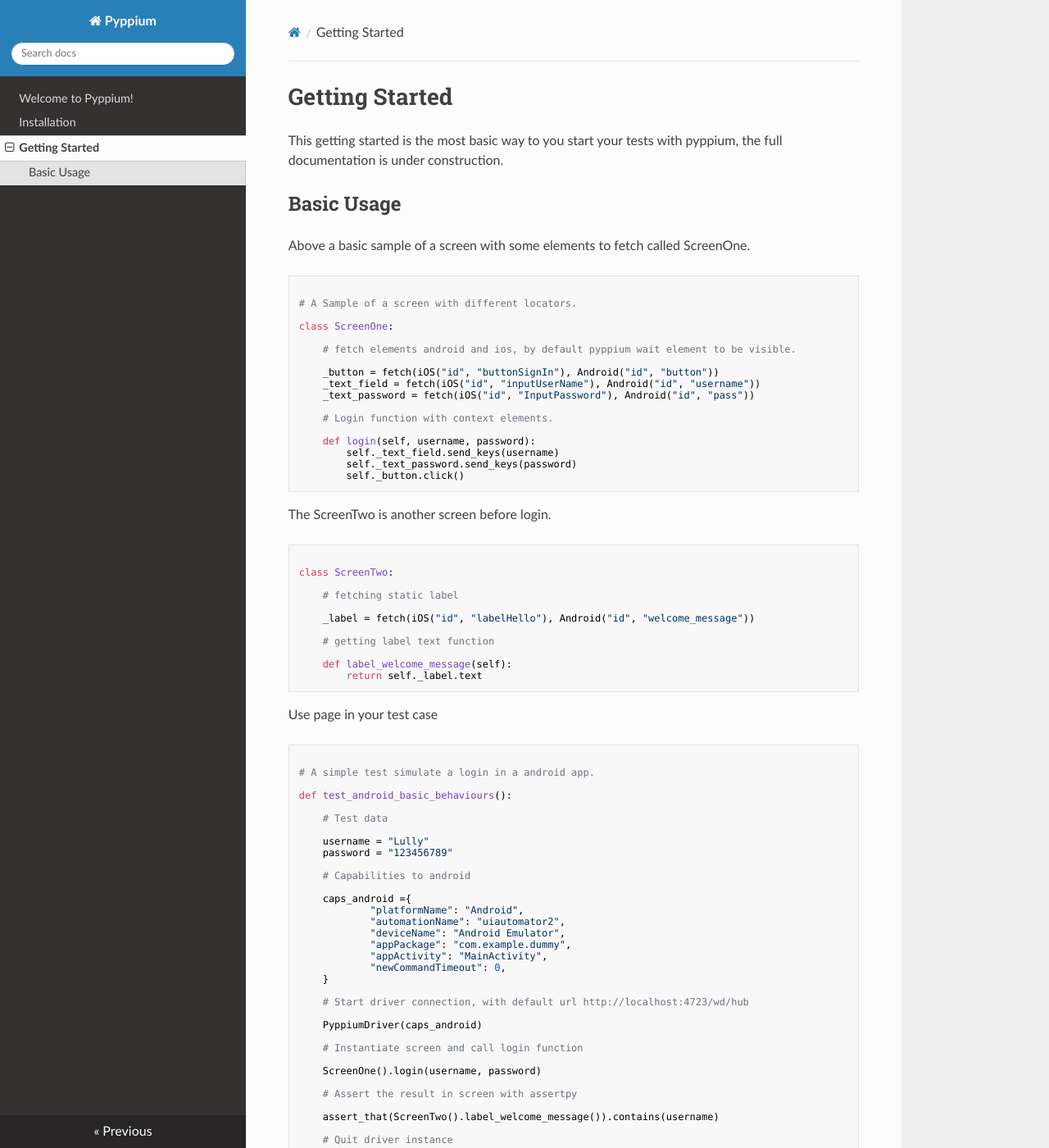
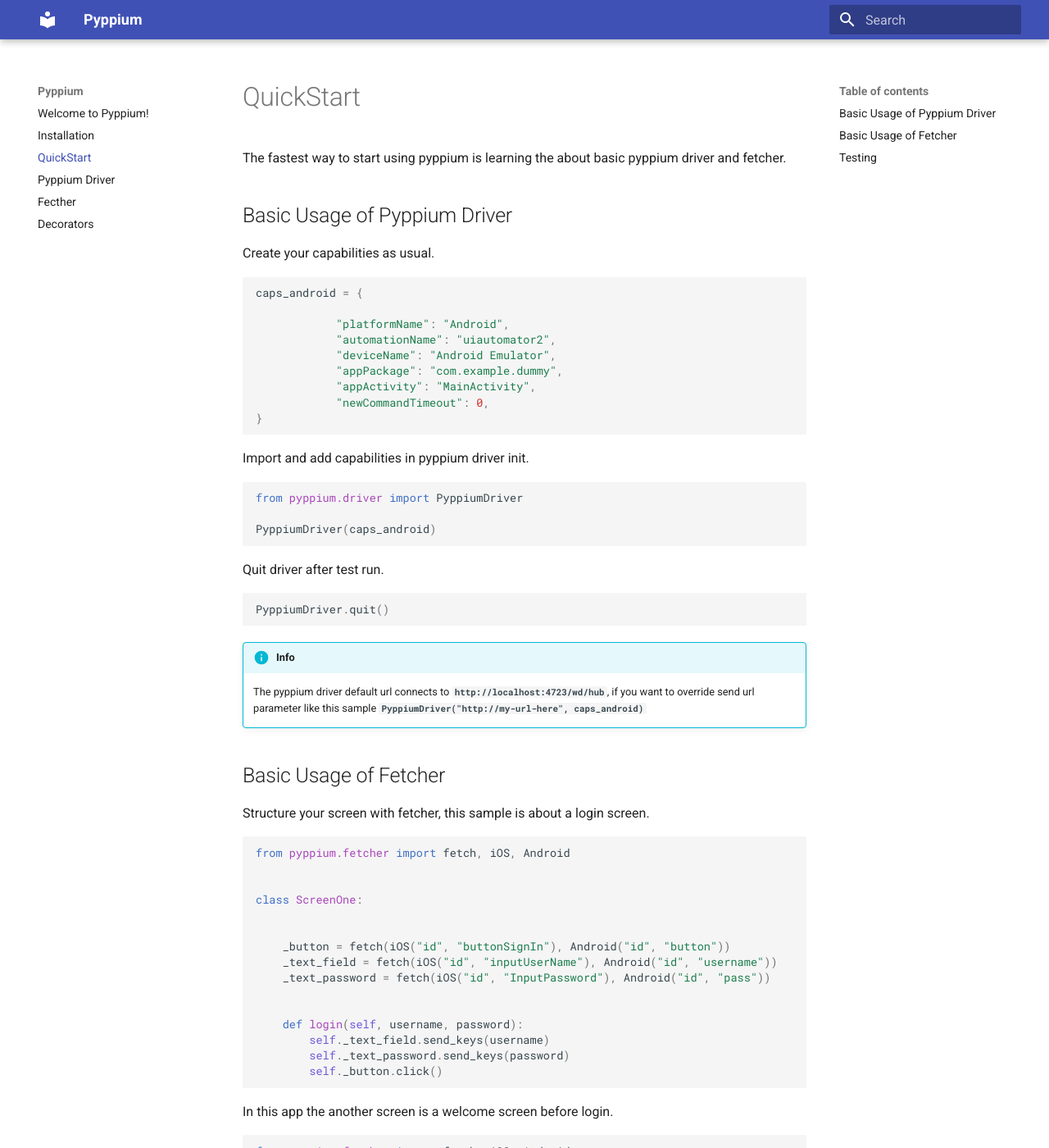
Before and after one commit to leomenezessz/pyppium, an MkDocs documentation site: the page built from docs/getting-started.md, in a window 1280 px wide and 1400 px high. Shown: the whole window at 82% size. Built offline with MkDocs 1.6.1 and Material for MkDocs 9.7.7, drawn with Linux system fonts in a browser that asks for light colours; nearby versions of some CDN libraries; some of the changed text lies outside the part shown.

Commit message:
Pyppium quickstart documentation (#2)
* Implement settings.py to use a global configuration and add tox for distributed tests.

* Add tox-gh-actions and python 3.6, 3.7 and 3.8 for tox test environments

* Add tox append for codecov, add exception to invalid settings.py and test to this scenario

* Customize documentation and add markdown extensions

* Implement settings.py to use a global configuration and add tox for distributed tests.

* Add tox append for codecov, add exception to invalid settings.py and test to this scenario

* Customize documentation and add markdown extensions

`````diff
--- a/docs/getting-started.md
+++ b/docs/getting-started.md
@@ -1,62 +1,103 @@
-# Getting Started
+# QuickStart
 
-This getting started is the most basic way to you start your tests with pyppium, the full documentation is under construction.
+The fastest way to start using pyppium is learning the about basic pyppium driver and fetcher.
 
-## Basic Usage
+## Basic Usage of Pyppium Driver
 
-Above a basic sample of a screen with some elements to fetch called ScreenOne.
+Create your capabilities as usual.
+
+```python
+
+caps_android = {
+
+            "platformName": "Android",
+            "automationName": "uiautomator2",
+            "deviceName": "Android Emulator",
+            "appPackage": "com.example.dummy",
+            "appActivity": "MainActivity",
+            "newCommandTimeout": 0,
+}
+
+```
+
+Import and add capabilities in pyppium driver init.
+
+```python
+
+from pyppium.driver import PyppiumDriver
+
+PyppiumDriver(caps_android)
+
+```
+
+Quit driver after test run.
+
+```python
+
+PyppiumDriver.quit()
+
+```
+
+!!! Info
+    The pyppium driver default url connects to **```http://localhost:4723/wd/hub```**,
+    if you want to override send url parameter like this sample **```
+    PyppiumDriver("http://my-url-here", caps_android)```**
+
+
+## Basic Usage of Fetcher
+
+Structure your screen with fetcher, this sample is about a login screen.
+
 
 ````python
 
-# A Sample of a screen with different locators.
+from pyppium.fetcher import fetch, iOS, Android
+
 
 class ScreenOne:
 
-    # fetch elements android and ios, by default pyppium wait element to be visible.
 
     _button = fetch(iOS("id", "buttonSignIn"), Android("id", "button"))
     _text_field = fetch(iOS("id", "inputUserName"), Android("id", "username"))
     _text_password = fetch(iOS("id", "InputPassword"), Android("id", "pass"))
 
-    # Login function with context elements.
 
     def login(self, username, password):
         self._text_field.send_keys(username)
         self._text_password.send_keys(password)
         self._button.click()
+
 ````
 
-The ScreenTwo is another screen before login.
+In this app the another screen is a welcome screen before login.
 
 ```python
 
+from pyppium.fetcher import fetch, iOS, Android
+
+
 class ScreenTwo:
-
-    # fetching static label
 
     _label = fetch(iOS("id", "labelHello"), Android("id", "welcome_message"))
 
-    # getting label text function
-
     def label_welcome_message(self):
         return self._label.text
+
 ```
 
+!!! Info
+    The fetcher always wait element to be visible.
 
-Use page in your test case
+## Testing
+
+Create your test and use your screens and pyppium driver.
 
 ```python
 
-# A simple test simulate a login in a android app.
-
 def test_android_basic_behaviours():
-
-    # Test data
 
     username = "Lully"
     password = "123456789"
-
-    # Capabilities to android
 
     caps_android ={
             "platformName": "Android",
@@ -67,20 +108,20 @@ def test_android_basic_behaviours():
             "newCommandTimeout": 0,
     }
 
-    # Start driver connection, with default url http://localhost:4723/wd/hub
-
     PyppiumDriver(caps_android)
-
-    # Instantiate screen and call login function
 
     ScreenOne().login(username, password)
 
-    # Assert the result in screen with assertpy
-
-    assert_that(ScreenTwo().label_welcome_message()).contains(username)
-
-    # Quit driver instance
+    assert username in ScreenTwo().label_welcome_message()
 
     PyppiumDriver.quit()
 
 ```
+
+!!! warning
+    The fetcher module search element by platform in capabilities.
+    He only search for **Android** or **iOS**, if **```platformName```** is
+    android he looking for android element and if ios he looking for
+    ios element.
+
+<br/>
--- a/mkdocs.yml
+++ b/mkdocs.yml
@@ -3,4 +3,16 @@ nav:
   - 'index.md'
   - 'installation.md'
   - 'getting-started.md'
-theme: readthedocs
+  - 'pyppium-driver-usage.md'
+  - 'fetcher-usage.md'
+  - 'decorators-usage.md'
+
+theme:
+  name: material
+
+markdown_extensions:
+  - admonition
+  - codehilite
+  - pymdownx.emoji:
+      emoji_index: !!python/name:materialx.emoji.twemoji
+      emoji_generator: !!python/name:materialx.emoji.to_svg
--- a/pyproject.toml
+++ b/pyproject.toml
@@ -39,6 +39,7 @@ codecov = "==2.1.7"
 mkdocs = "==1.1.2"
 tox = "==3.17.1"
 tox-gh-actions = "==0.1.1"
+mkdocs-material = "==5.4.0"
 
 
 [build-system]
`````
Also changed, not shown: docs/decorators-usage.md (added, +4 -0 lines), docs/fetcher-usage.md (added, +4 -0 lines), docs/index.md (+33 -7 lines), docs/installation.md (+22 -2 lines), docs/pyppium-driver-usage.md (added, +4 -0 lines), 1 other file.
